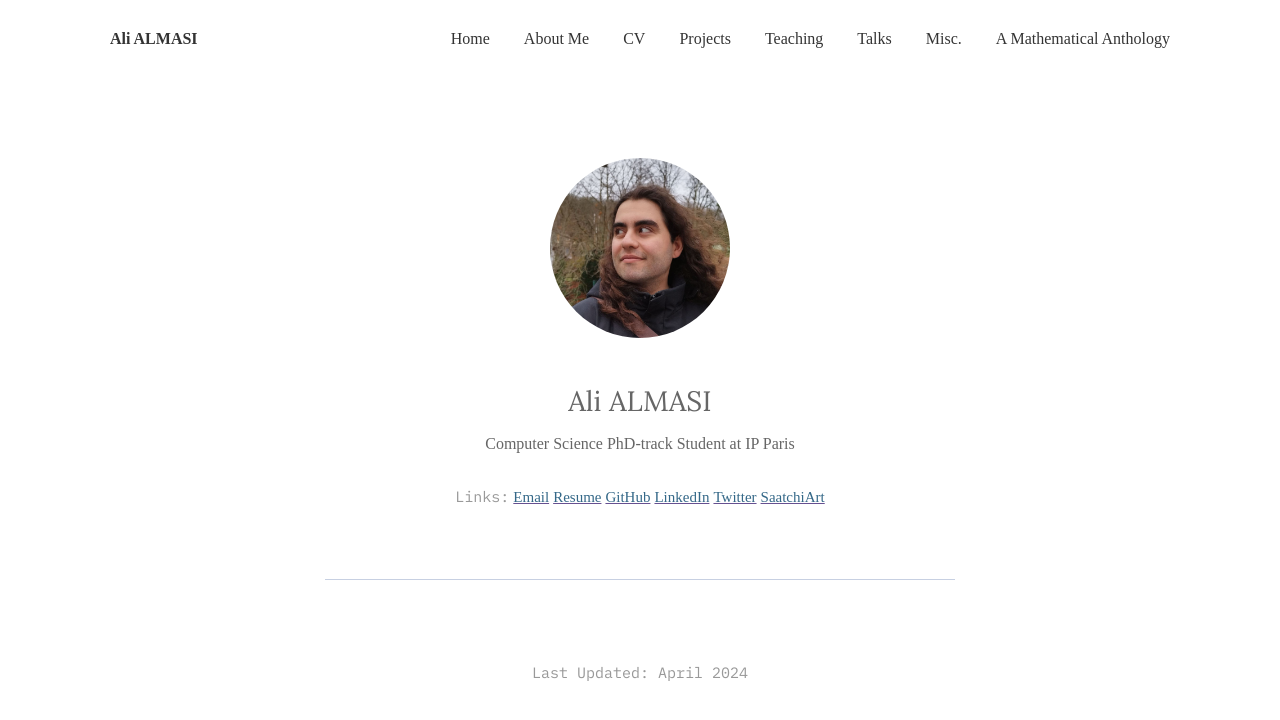
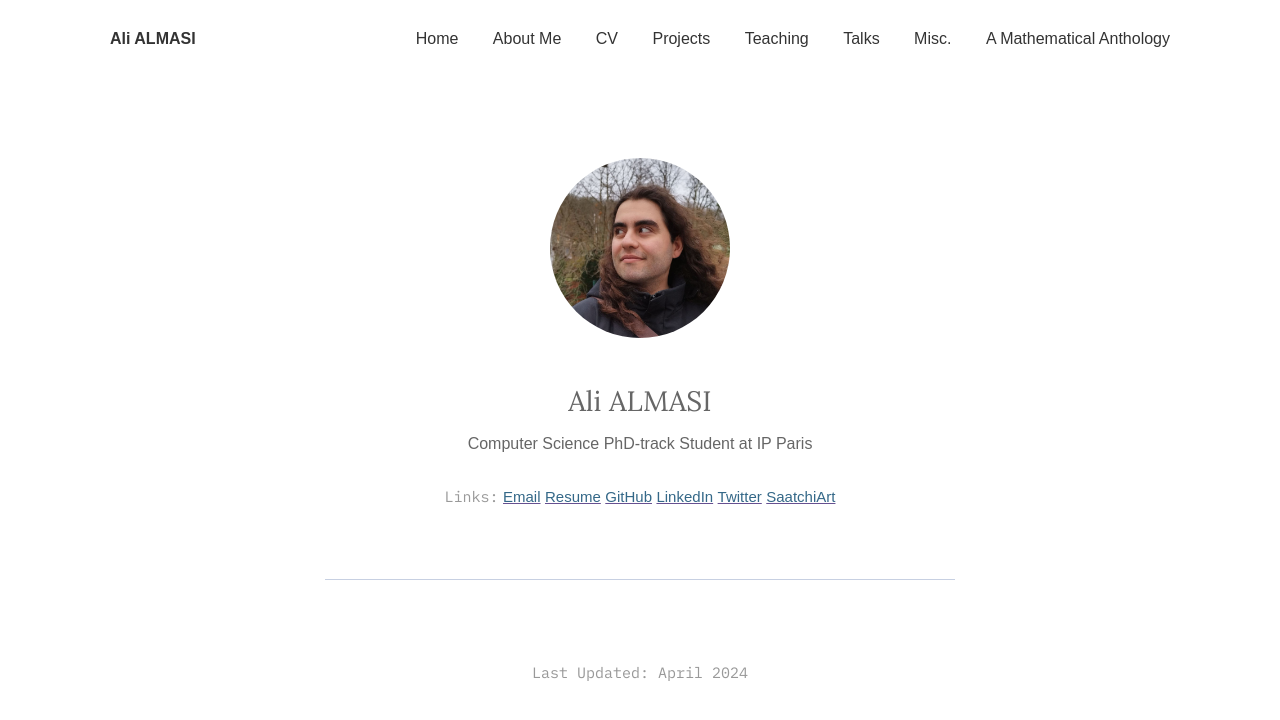
Before and after one commit to ali-almasi/ali-almasi.github.io, a Jekyll site: the page built from index.html, in a window 1280 px wide. Shown: the top 720 px of the page. Built offline with Jekyll 4.4.1, drawn with Linux system fonts in a browser that asks for light colours.

Commit message:
Update _base.scss

```diff
--- a/_sass/2-base/_base.scss
+++ b/_sass/2-base/_base.scss
@@ -3,10 +3,10 @@
 }
 
 body {
-font-family: 'opendyslexic';
-	src: url('http://dyslexicfonts.com/fonts/OpenDyslexic-Regular.otf');
-	font-style: normal;
-	font-weight: normal;
+font-family: 'OpenDyslexic', sans-serif;
+font-family: 'OpenDyslexic3', sans-serif;
+font-family: 'OpenDyslexicAlta', sans-serif;
+font-family: 'OpenDyslexicMono', sans-serif;
   // font-family: 'Lora', Georgia, Times, 'Times New Roman', serif;
   font-size: 16px;
   color: $dark;
```
